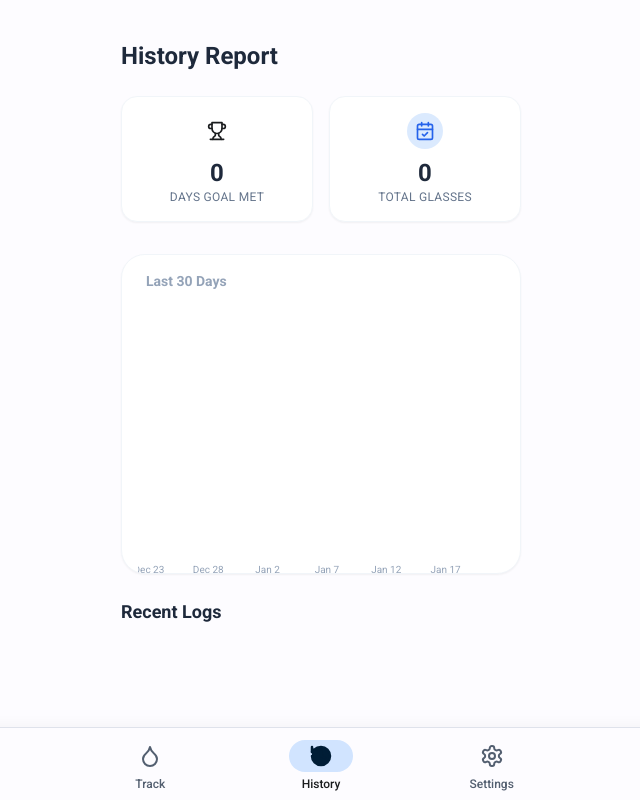
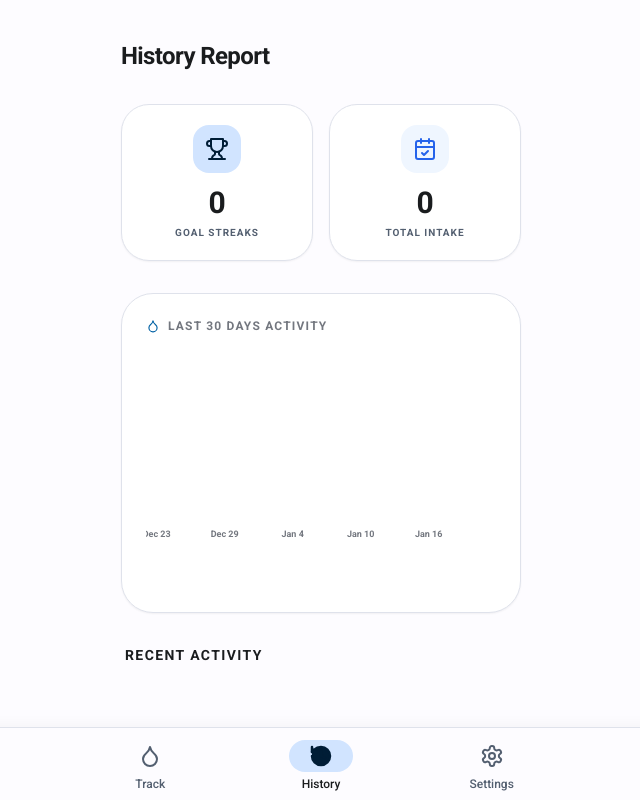
Before and after one commit to haris66/hydrotrack, a React (Vite) app: page / in a window 1280 px wide. Both pictures are taken after a click on the button "History". Shown: the whole page, without its empty margins (319-959 px from the left). Built offline with nearby package versions, Linux system fonts and the light colour scheme.

Commit message:
history.tsx

```diff
--- a/pages/History.tsx
+++ b/pages/History.tsx
@@ -1,7 +1,7 @@
 import React, { useMemo } from 'react';
 import { DrinkRecord, DailyStat } from '../types';
 import { BarChart, Bar, XAxis, YAxis, Tooltip, ResponsiveContainer, Cell, ReferenceLine } from 'recharts';
-import { CalendarCheck, Trophy } from 'lucide-react';
+import { CalendarCheck, Trophy, Droplet } from 'lucide-react';
 
 interface HistoryProps {
   drinks: DrinkRecord[];
@@ -9,11 +9,13 @@ interface HistoryProps {
 }
 
 export const HistoryPage: React.FC<HistoryProps> = ({ drinks, target }) => {
+  // Process data for the last 30 days
   const data = useMemo(() => {
     const stats: DailyStat[] = [];
     const today = new Date();
     today.setHours(0, 0, 0, 0);
 
+    // Generate last 30 days
     for (let i = 29; i >= 0; i--) {
       const d = new Date(today);
       d.setDate(d.getDate() - i);
@@ -37,54 +39,58 @@ export const HistoryPage: React.FC<HistoryProps> = ({ drinks, target }) => {
   const daysMetTarget = data.filter(d => d.metTarget).length;
 
   return (
-    <div className="h-full pt-10 pb-24 px-6 max-w-md mx-auto w-full overflow-y-auto no-scrollbar">
-      <h2 className="text-2xl font-bold text-slate-800 mb-6">History Report</h2>
+    <div className="h-full pt-10 pb-32 px-6 max-w-md mx-auto w-full overflow-y-auto no-scrollbar">
+      <h2 className="text-2xl font-bold text-md3-onSurface mb-8 tracking-tight">History Report</h2>
 
       <div className="grid grid-cols-2 gap-4 mb-8">
-        <div className="bg-white p-4 rounded-2xl shadow-sm border border-slate-100 flex flex-col items-center">
-          <div className="p-2 bg-water-100 text-water-600 rounded-full mb-2">
-            <Trophy size={20} />
+        <div className="bg-white p-5 rounded-[28px] shadow-sm border border-md3-surfaceVariant flex flex-col items-center">
+          <div className="p-3 bg-md3-primaryContainer text-md3-onPrimaryContainer rounded-2xl mb-3">
+            <Trophy size={24} />
           </div>
-          <span className="text-2xl font-bold text-slate-800">{daysMetTarget}</span>
-          <span className="text-xs text-slate-500 uppercase tracking-wide">Days Goal Met</span>
+          <span className="text-3xl font-black text-md3-onSurface">{daysMetTarget}</span>
+          <span className="text-[10px] text-md3-secondary font-bold uppercase tracking-widest mt-1 text-center">Goal Streaks</span>
         </div>
-        <div className="bg-white p-4 rounded-2xl shadow-sm border border-slate-100 flex flex-col items-center">
-          <div className="p-2 bg-blue-100 text-blue-600 rounded-full mb-2">
-            <CalendarCheck size={20} />
+        <div className="bg-white p-5 rounded-[28px] shadow-sm border border-md3-surfaceVariant flex flex-col items-center">
+          <div className="p-3 bg-blue-50 text-blue-600 rounded-2xl mb-3">
+            <CalendarCheck size={24} />
           </div>
-          <span className="text-2xl font-bold text-slate-800">{totalGlasses}</span>
-          <span className="text-xs text-slate-500 uppercase tracking-wide">Total Glasses</span>
+          <span className="text-3xl font-black text-md3-onSurface">{totalGlasses}</span>
+          <span className="text-[10px] text-md3-secondary font-bold uppercase tracking-widest mt-1 text-center">Total Intake</span>
         </div>
       </div>
 
-      <div className="bg-white p-4 rounded-3xl shadow-sm border border-slate-100 mb-6 h-80">
-        <h3 className="text-sm font-semibold text-slate-400 mb-4 ml-2">Last 30 Days</h3>
+      <div className="bg-white p-6 rounded-[32px] shadow-sm border border-md3-surfaceVariant mb-8 h-80 relative overflow-hidden">
+        <h3 className="text-xs font-black text-md3-outline mb-6 uppercase tracking-widest flex items-center gap-2">
+          <Droplet size={14} className="text-md3-primary" />
+          Last 30 Days Activity
+        </h3>
+        <div className="h-[200px] w-full">
           <ResponsiveContainer width="100%" height="100%">
             <BarChart data={data}>
               <defs>
                 <linearGradient id="colorMet" x1="0" y1="0" x2="0" y2="1">
-                <stop offset="0%" stopColor="#38bdf8" stopOpacity={1}/>
-                <stop offset="100%" stopColor="#0284c7" stopOpacity={1}/>
+                  <stop offset="0%" stopColor="#0061a4" stopOpacity={1}/>
+                  <stop offset="100%" stopColor="#00467a" stopOpacity={1}/>
                 </linearGradient>
                 <linearGradient id="colorUnmet" x1="0" y1="0" x2="0" y2="1">
-                <stop offset="0%" stopColor="#cbd5e1" stopOpacity={1}/>
-                <stop offset="100%" stopColor="#94a3b8" stopOpacity={1}/>
+                  <stop offset="0%" stopColor="#d1e4ff" stopOpacity={0.8}/>
+                  <stop offset="100%" stopColor="#d1e4ff" stopOpacity={0.4}/>
                 </linearGradient>
               </defs>
               <XAxis
                 dataKey="date"
-              tick={{ fontSize: 10, fill: '#94a3b8' }}
-              interval={4}
+                tick={{ fontSize: 9, fill: '#73777f', fontWeight: 'bold' }}
+                interval={5}
                 axisLine={false}
                 tickLine={false}
               />
               <YAxis hide domain={[0, 'dataMax + 2']} />
               <Tooltip
-              cursor={{ fill: '#f1f5f9' }}
-              contentStyle={{ borderRadius: '12px', border: 'none', boxShadow: '0 4px 6px -1px rgb(0 0 0 / 0.1)' }}
+                cursor={{ fill: 'transparent' }}
+                contentStyle={{ borderRadius: '16px', border: 'none', boxShadow: '0 8px 16px -2px rgba(0,0,0,0.1)', fontWeight: 'bold' }}
               />
-            <ReferenceLine y={target} stroke="#7dd3fc" strokeDasharray="3 3" />
-            <Bar dataKey="count" radius={[4, 4, 4, 4]}>
+              <ReferenceLine y={target} stroke="#0061a4" strokeDasharray="5 5" strokeOpacity={0.3} />
+              <Bar dataKey="count" radius={[6, 6, 6, 6]} barSize={8}>
                 {data.map((entry, index) => (
                   <Cell
                     key={`cell-${index}`}
@@ -95,23 +101,32 @@ export const HistoryPage: React.FC<HistoryProps> = ({ drinks, target }) => {
             </BarChart>
           </ResponsiveContainer>
         </div>
+      </div>
 
-      <div className="space-y-3">
-        <h3 className="text-lg font-semibold text-slate-800">Recent Logs</h3>
-        {drinks.slice().reverse().slice(0, 5).map(drink => (
-          <div key={drink.id} className="flex justify-between items-center p-4 bg-white rounded-xl border border-slate-50">
-            <div className="flex items-center gap-3">
-              <div className="w-2 h-8 bg-water-400 rounded-full"></div>
+      <div className="space-y-4">
+        <h3 className="text-sm font-black text-md3-onSurface uppercase tracking-widest ml-1">Recent Activity</h3>
+        {drinks.length === 0 ? (
+          <div className="py-12 text-center text-md3-outline italic text-sm">
+            No logs found yet. Start tracking!
+          </div>
+        ) : (
+          drinks.slice().reverse().slice(0, 10).map(drink => (
+            <div key={drink.id} className="flex justify-between items-center p-5 bg-white rounded-3xl border border-md3-surfaceVariant transition-all active:scale-95">
+              <div className="flex items-center gap-4">
+                <div className="w-1.5 h-10 bg-md3-primaryContainer rounded-full"></div>
                 <div>
-                <p className="font-medium text-slate-700">Glass of Water</p>
-                <p className="text-xs text-slate-400">
-                  {new Date(drink.timestamp).toLocaleDateString()} • {new Date(drink.timestamp).toLocaleTimeString([], { hour: '2-digit', minute: '2-digit' })}
+                  <p className="font-bold text-md3-onSurface">Glass of Water</p>
+                  <p className="text-[10px] font-bold text-md3-outline uppercase tracking-wider">
+                    {new Date(drink.timestamp).toLocaleDateString([], { month: 'short', day: 'numeric' })} • {new Date(drink.timestamp).toLocaleTimeString([], { hour: '2-digit', minute: '2-digit' })}
                   </p>
                 </div>
               </div>
-            <span className="text-sm font-bold text-water-600">+1</span>
+              <div className="bg-md3-primaryContainer text-md3-onPrimaryContainer px-3 py-1 rounded-full text-xs font-black">
+                +1
               </div>
-        ))}
+            </div>
+          ))
+        )}
       </div>
     </div>
   );
```
Lines whose indentation alone changed are shown as unchanged.
